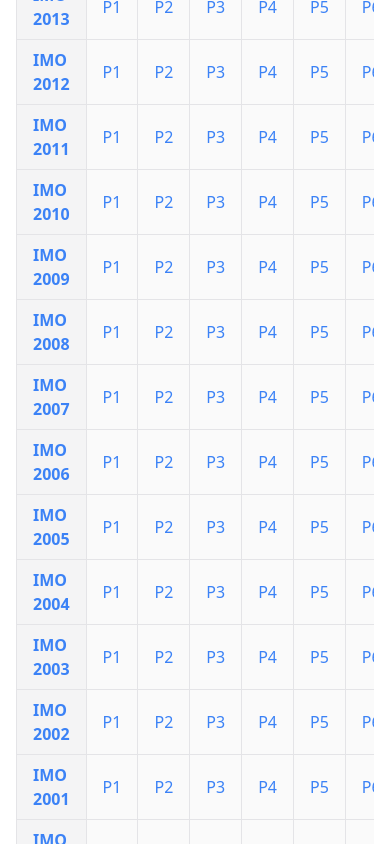
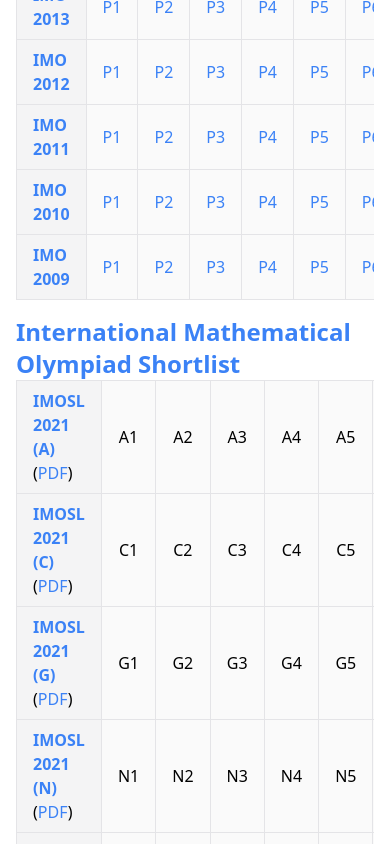
Before and after one commit to veehz/mo-checklist, a Next.js app: page / in a window 390 px wide. Shown: the part 899-1743 px from the top of the page. Built offline with nearby package versions, Linux system fonts and the light colour scheme; no server answers.

Commit message:
feat: show only several years before

```diff
--- a/helpers/firebaseRuleMaker.js
+++ b/helpers/firebaseRuleMaker.js
@@ -46,6 +46,11 @@
         ".write": self(),
         $contestId: { ".validate": "newData.isBoolean()" },
       },
+      shownYears: {
+        ".read": "true",
+        ".write": self(),
+        ".validate": "newData.isNumber() && newData.val() >= 0",
+      },
       $other: { ".validate": "false" },
     },
   },
--- a/src/pages/index.tsx
+++ b/src/pages/index.tsx
@@ -89,6 +89,11 @@
   const [user, setUser] = useState<User>();
   const [hiddenContests, setHiddenContests] = useState<string[]>([]);
 
+  const defaultShownYears = parseInt(
+    process.env.NEXT_PUBLIC_DEFAULT_SHOWN_YEARS || "15"
+  );
+  const [shownYears, setShownYears] = useState<number>(defaultShownYears);
+
   const [viewMode, setViewMode] = useState<boolean>(false);
   const [viewModeDisplayName, setViewModeDisplayName] =
     useState<string>("User");
@@ -98,17 +103,17 @@
 
   const [originalData, setOriginalData] = useState<solvedStates>({});
 
-  function solvedAll(competition : Competition, year: CompetitionYear) {
+  function solvedAll(competition: Competition, year: CompetitionYear) {
     if (!year.problems.length) return false;
     let unsolved = false;
     for (const p of year.problems) {
-      if (!state[getId(competition, year, p)] || state[getId(competition, year, p)] != 2) {
+      if (
+        !state[getId(competition, year, p)] ||
+        state[getId(competition, year, p)] != 2
+      ) {
         unsolved = true;
         break;
       }
-    }
-    if(!unsolved){
-      console.log(year);
     }
     return !unsolved;
   }
@@ -141,6 +146,9 @@
               if (snapshot.val().displayName)
                 setViewModeDisplayName(snapshot.val().displayName);
               else setViewModeDisplayName("User");
+              if (snapshot.val().shownYears)
+                setShownYears(snapshot.val().shownYears);
+              else setShownYears(defaultShownYears);
             }
           },
           {
@@ -169,16 +177,18 @@
         );
       } else if (user) {
         setUser(user);
-
         setShareLink(`${origin}${router.basePath || "/"}?user=${user.uid}`);
 
         onValue(
-          ref(db, `profile/${user.uid}/hiddenContests`),
+          ref(db, `profile/${user.uid}`),
           (snapshot) => {
             if (snapshot.exists()) {
-              setHiddenContests(Object.keys(snapshot.val()));
-            } else {
-              setHiddenContests([]);
+              if (snapshot.val().hiddenContests)
+                setHiddenContests(Object.keys(snapshot.val().hiddenContests));
+              else setHiddenContests([]);
+              if (snapshot.val().shownYears)
+                setShownYears(snapshot.val().shownYears);
+              else setShownYears(defaultShownYears);
             }
           },
           {
@@ -216,6 +226,7 @@
         setUser(undefined);
         setShareLink("");
         setHiddenContests([]);
+        setShownYears(defaultShownYears);
       }
     });
   }, [router]);
@@ -337,7 +348,14 @@
               <div className="overflow-x-auto">
                 <table className="table-auto w-full">
                   <tbody>
-                    {competition.years.map((year) => (
+                    {competition.years
+                      .filter((year) => {
+                        return (
+                          !year.year ||
+                          year.year > new Date().getFullYear() - shownYears
+                        );
+                      })
+                      .map((year) => (
                         <tr
                           key={
                             year.name
@@ -353,21 +371,42 @@
                                 : ` bg-zinc-100`)
                             }
                           >
-                          <Extlink href={year.url} target="_blank" className={year.url ? "text-blue-500 font-bold" : "font-bold"}>
+                            <Extlink
+                              href={year.url}
+                              target="_blank"
+                              className={
+                                year.url
+                                  ? "text-blue-500 font-bold"
+                                  : "font-bold"
+                              }
+                            >
                               {year.name
                                 ? year.name
                                 : `${competition.shortname} ${year.year}`}
-                          </Extlink> {
-                            year.links ? (
-                              <>({
-                                Object.keys(year.links).map((link : string, index : number) => (
-                                  <span key={link}><Extlink href={year.links![link]} target="_blank" className="text-blue-500">
+                            </Extlink>{" "}
+                            {year.links ? (
+                              <>
+                                (
+                                {Object.keys(year.links).map(
+                                  (link: string, index: number) => (
+                                    <span key={link}>
+                                      <Extlink
+                                        href={year.links![link]}
+                                        target="_blank"
+                                        className="text-blue-500"
+                                      >
                                         {link}
-                                  </Extlink>{index == Object.keys(year.links!).length - 1 ? "" : ", "}</span>
-                                ))
-                              })</>
-                            ) : null
-                          }
+                                      </Extlink>
+                                      {index ==
+                                      Object.keys(year.links!).length - 1
+                                        ? ""
+                                        : ", "}
+                                    </span>
+                                  )
+                                )}
+                                )
+                              </>
+                            ) : null}
                           </td>
                           {year.problems.map((p) => (
                             <td
--- a/src/pages/settings.tsx
+++ b/src/pages/settings.tsx
@@ -28,6 +28,7 @@
 
 interface ProfileForm {
   name: string;
+  shownYears: number;
   competitions: string[];
 }
 
@@ -62,19 +63,26 @@
       });
 
       const updates: {
-        [key: string]: string | boolean | null;
+        [key: string]: string | boolean | number | null;
       } = {};
 
       updates[`profile/${auth.currentUser!.uid}/displayName`] = data.name;
+      updates[`profile/${auth.currentUser!.uid}/shownYears`] = data.shownYears;
       for (const c of competitions) {
         if (data.competitions.includes(c.shortname)) {
-          if (originalData[c.shortname]) {
+          if (
+            !originalData.hiddenContests ||
+            originalData.hiddenContests[c.shortname]
+          ) {
             updates[
               `profile/${auth.currentUser!.uid}/hiddenContests/${c.shortname}`
             ] = null;
           }
         } else {
-          if (!originalData[c.shortname]) {
+          if (
+            !originalData.hiddenContests ||
+            !originalData.hiddenContests[c.shortname]
+          ) {
             updates[
               `profile/${auth.currentUser!.uid}/hiddenContests/${c.shortname}`
             ] = true;
@@ -83,11 +91,10 @@
       }
 
       await update(ref(db), updates);
+      router.reload();
     } catch (e) {
       console.log(e);
     }
-
-    router.reload();
   };
 
   useEffect(() => {
@@ -99,18 +106,23 @@
         setValue("name", user.displayName || "");
 
         onValue(
-          ref(db, "profile/" + user.uid + "/hiddenContests"),
+          ref(db, "profile/" + user.uid),
           (snapshot) => {
+            setOriginalData(snapshot.val() || {});
             if (!snapshot.exists()) return;
 
-            setOriginalData(snapshot.val() || {});
-            const shown = [];
-            for (const competition of competitions) {
-              if (!snapshot.val()[competition.shortname]) {
-                shown.push(competition.shortname);
+            if (snapshot.val().shownYears !== null)
+              setValue("shownYears", snapshot.val().shownYears);
+
+            if (snapshot.val().hiddenContests) {
+              const shown = [];
+              for (const competition of competitions) {
+                if (!snapshot.val().hiddenContests[competition.shortname]) {
+                  shown.push(competition.shortname);
+                }
               }
+              setValue("competitions", shown);
             }
-            setValue("competitions", shown);
           },
           {
             onlyOnce: true,
@@ -149,7 +161,7 @@
 
   return (
     <main>
-      <Nav title="Settings"/>
+      <Nav title="Settings" />
       <div className="py-4 px-12">
         <h1 className="font-bold text-3xl text-center">Settings</h1>
       </div>
@@ -160,6 +172,11 @@
       ) : (
         <div className="py-4 px-12">
           <h2 className="font-bold text-2xl text-center">Profile</h2>
+          <div className="text-sm">
+            {errors?.name?.message ||
+              errors?.shownYears?.message ||
+              errors?.competitions?.message}
+          </div>
           <div className="space-y-2 max-w-md mx-auto">
             <form className="mx-auto my-4" onSubmit={handleSubmit(onSubmit)}>
               <h3 className="font-bold text-xl text-center mt-4 mb-2">
@@ -173,6 +190,28 @@
                   "rounded-md relative block w-full border-0 px-2 py-1.5 text-gray-900 ring-1 ring-inset ring-gray-300 placeholder:text-gray-400 focus:z-10 focus:ring-2 focus:ring-inset focus:ring-indigo-600 sm:text-sm sm:leading-6"
                 }
                 placeholder="Name"
+              />
+              <h3 className="font-bold text-xl text-center mt-4 mb-2">
+                Shown Years
+                <div className="text-sm">
+                  (Competitions before or during ({new Date().getFullYear()} - shownYears)
+                  will not be shown)
+                </div>
+              </h3>
+              <input
+                {...register("shownYears", {
+                  valueAsNumber: true,
+                  min: {
+                    value: 0,
+                    message: "Shown Years must be at least 0",
+                  },
+                })}
+                id="shownYears"
+                type="number"
+                className={
+                  "rounded-md relative block w-full border-0 px-2 py-1.5 text-gray-900 ring-1 ring-inset ring-gray-300 placeholder:text-gray-400 focus:z-10 focus:ring-2 focus:ring-inset focus:ring-indigo-600 sm:text-sm sm:leading-6"
+                }
+                placeholder={`Shown Years (Default = ${process.env.NEXT_PUBLIC_DEFAULT_SHOWN_YEARS || "15"})`}
               />
               <h3 className="font-bold text-xl text-center mt-4 mb-2">
                 My Competitions
```
Lines whose indentation alone changed are shown as unchanged.
